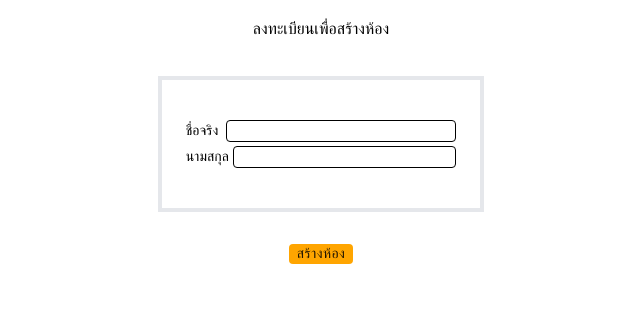
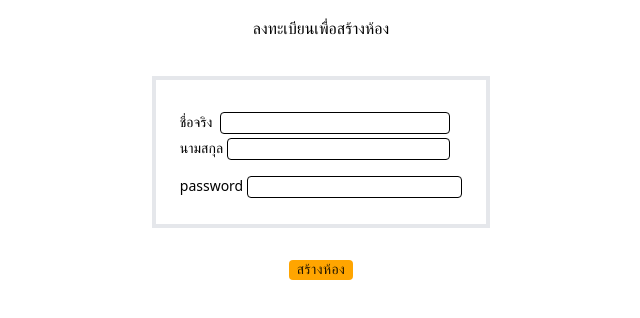
Before and after one commit to chutikarndon/senior-project, a React (Create React App) app: page /Signup in a window 1280 px wide. Shown: the top 318 px of the page, without its empty margins (319-959 px from the left). Built offline with nearby package versions, Linux system fonts and the light colour scheme.

Commit message:
add password

```diff
--- a/src/Page/Signup.js
+++ b/src/Page/Signup.js
@@ -24,6 +24,14 @@ const useStyles = makeStyles((theme) => ({
         padding: '2px',
         border: '0.5px solid black',
         borderRadius: '4px'
+    },
+    textPass: {
+        fontSize: '10px',
+        width: '215px',
+        height: '22px',
+        padding: '2px',
+        border: '0.5px solid black',
+        borderRadius: '4px'
     }
 }));
 
@@ -35,14 +43,20 @@ const Signup = () => {
             {/* <div>back button</div> */}
             <p className=" text-base pt-4 pb-9"> ลงทะเบียนเพื่อสร้างห้อง </p>
             <form className="flex flex-col items-center">
-                <div className="box-content h-20 w-76 p-6 border-4 ">
-                    <div className=" flex space-x-2 pt-4">
+                <div className="box-content h-24 w-76 p-6 border-4 ">
+                    <div className=" flex space-x-2 pt-2">
                         <p className=" flex-none text-sm">ชื่อจริง</p>                                                        {/*text*/}
                         <input class=" flex-initial w-44" className={classes.textName} type="text" name="name"/>           {/*input name*/}
                     </div>
                     <div className=" flex space-x-1 pt-1">
                         <p className=" flex-none text-sm">นามสกุล</p>                                                      {/*text*/}
                         <input class=" flex-initial w-40" className={classes.textSur} type="text" name="username"/>        {/*input surname*/}
+                    </div>
+                    <div className="mt-4">
+                        <div className="flex space-x-1">
+                            <p className=" flex-none text-sm">password</p>                                                 {/*text*/}
+                            <input class=" flex-initial w-28" className={classes.textPass} type="text" name="username"/>    {/*input password*/}
+                        </div>
                     </div>
                 </div>
                 <div className="pt-7">
```
